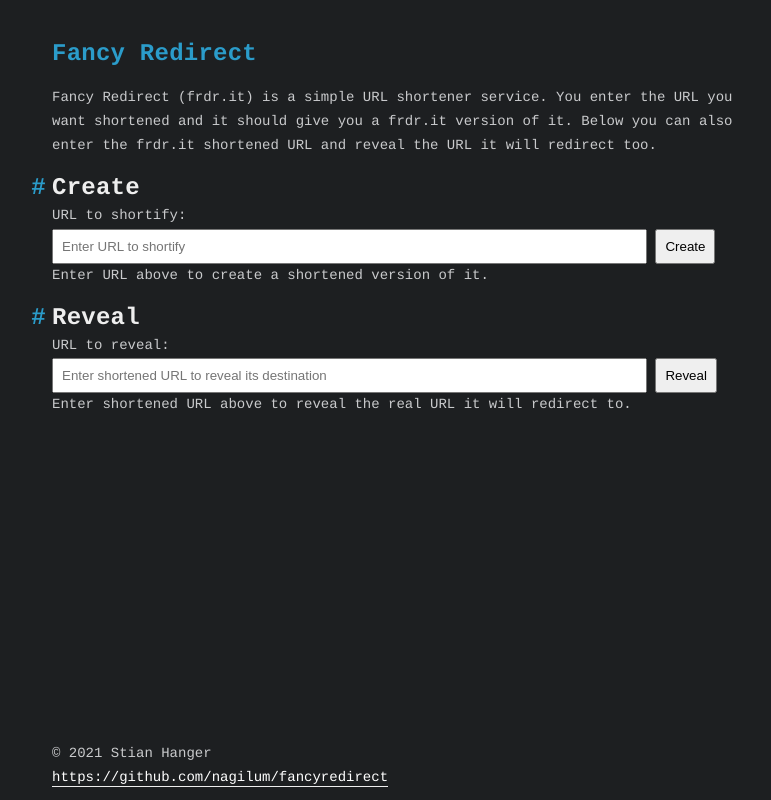
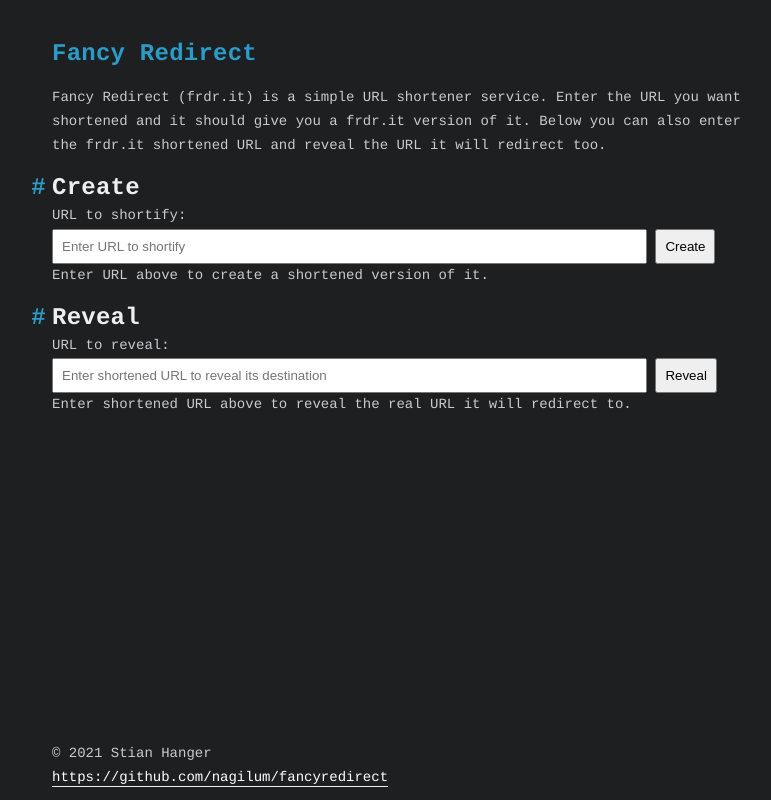
Before and after one commit to nagilum/FancyRedirect, a plain HTML site: page src/wwwroot/index.html in a window 1280 px wide. Shown: the whole page, without its empty margins (238-1009 px from the left). Drawn offline with Linux system fonts and the light colour scheme.

Commit message:
Fix typo

```diff
--- a/src/wwwroot/index.html
+++ b/src/wwwroot/index.html
@@ -12,7 +12,7 @@
 
             <div>
                 Fancy Redirect (frdr.it) is a simple URL shortener service.
-                You enter the URL you want shortened and it should give you a frdr.it version of it.
+                Enter the URL you want shortened and it should give you a frdr.it version of it.
                 Below you can also enter the frdr.it shortened URL and reveal the URL it will redirect too.
             </div>
 
```
